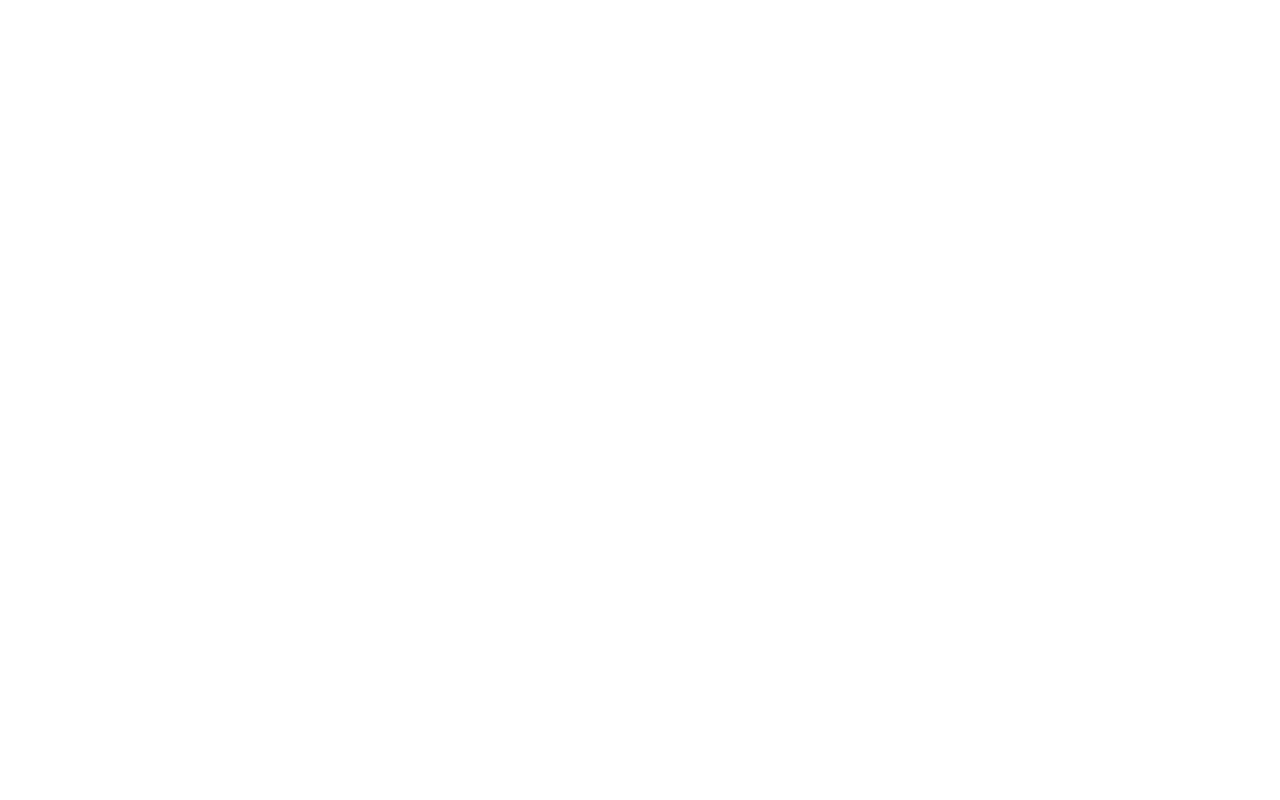
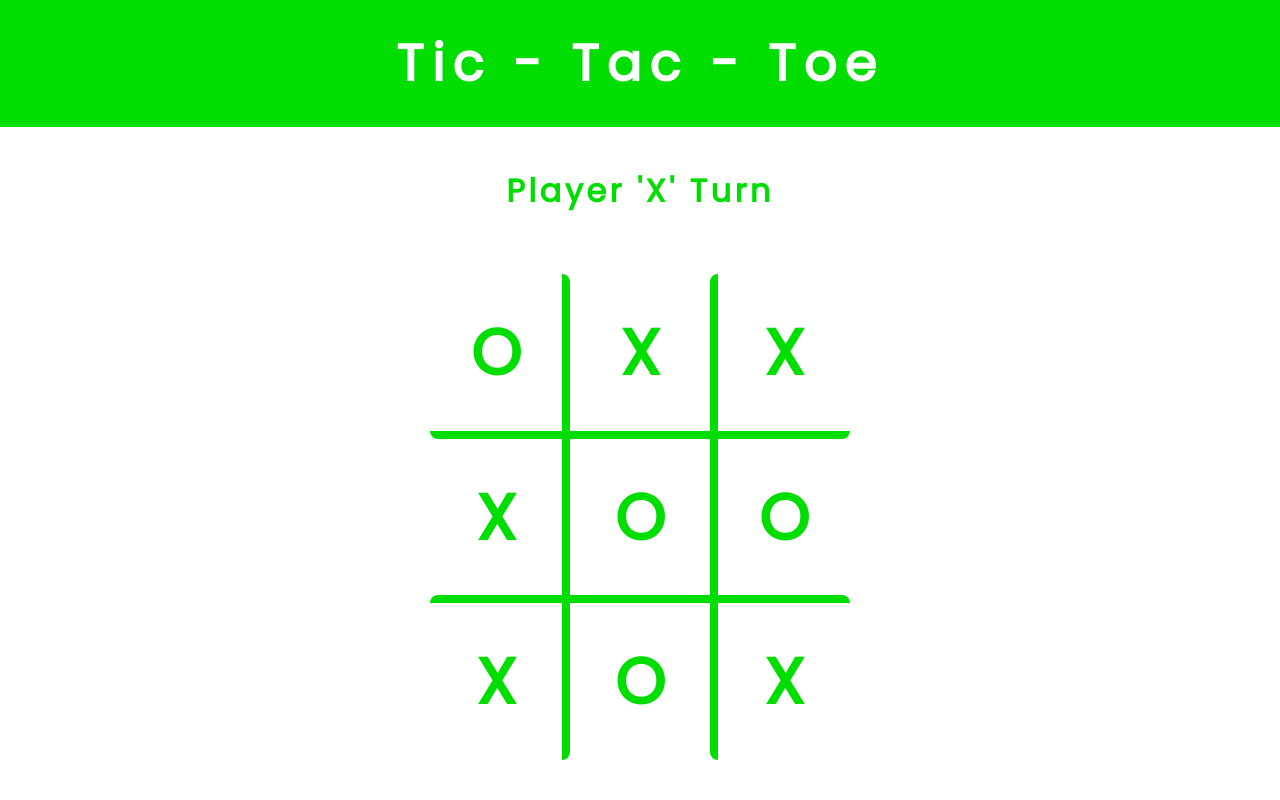
Before and after one commit to prabinbastakoti/TicTacToe, a plain HTML site: page index.html in a window 1280 px wide. Drawn offline with Linux system fonts and the light colour scheme.

Commit message:
Design Front Page

```diff
--- a/index.html
+++ b/index.html
@@ -1,13 +1,42 @@
 <!DOCTYPE html>
 <html lang="en">
+
 <head>
     <meta charset="UTF-8">
     <meta name="viewport" content="width=device-width, initial-scale=1.0">
-    <title>Tic Tac Toe</title>
+    <title>Tic - Tac - Toe</title>
     <link rel="stylesheet" href="style.css">
     <script defer src="script.js"></script>
 </head>
+
 <body>
 
+    <div class="container">
+
+        <div class="header"><h1>Tic - Tac - Toe</h1></div>
+
+        <div class="main">
+
+            <div class="heading"><h3>Player 'X' Turn</h3></div>
+
+            <div class="boardContainer">
+
+                <div class="field">O</div>
+                <div class="field">X</div>
+                <div class="field">X</div>
+                <div class="field">X</div>
+                <div class="field">O</div>
+                <div class="field">O</div>
+                <div class="field">X</div>
+                <div class="field">O</div>
+                <div class="field">X</div>
+
+            </div>
+
+        </div>
+
+    </div>
+
 </body>
+
 </html>
--- a/script.js
+++ b/script.js
@@ -0,0 +1,14 @@
+
+// ====================Create Player====================
+
+const player = (sign) => {
+    return sign;
+};
+
+
+// ====================GameBoard====================
+const gameBoard = (() => {
+    // const board = new Array(9);
+    const board = ["1","2","3","4","5","6","7","8","9"];
+    console.log(board);
+})();
--- a/style.css
+++ b/style.css
@@ -0,0 +1,132 @@
+@import url('https://fonts.googleapis.com/css2?family=Poppins&display=swap');
+
+* {
+    margin: 0;
+    padding: 0;
+    box-sizing: border-box;
+    font-size: 16px;
+    font-family: 'Poppins', sans-serif;
+}
+
+h1 {
+    font-size: 3.2rem;
+    letter-spacing: 8px;
+}
+
+h3 {
+    font-size: 2rem;
+    letter-spacing: 3.5px;
+    color: #00DD00;
+}
+
+.container {
+    max-height: 100vh;
+    height: 100vh;
+    display: flex;
+    flex-direction: column;
+    align-items: center;
+    justify-content: space-between;
+}
+
+
+.header {
+    padding: 25px 0px;
+    width: 100%;
+    text-align: center;
+    background-color: #00DD00;
+    color: white;
+}
+
+
+.main {
+    flex: 1;
+    display: flex;
+    flex-direction: column;
+    justify-content: space-evenly;
+    align-items: center;
+    gap: 10%;
+    padding: 40px 0px;
+    width: 100%;
+    background-color: white;
+
+}
+
+.main .boardContainer {
+    flex: 1;
+    display: grid;
+    grid-template-columns: 1fr 1fr 1fr;
+}
+
+
+.field {
+    width: 140px;
+    height: auto;
+    display: flex;
+    justify-content: center;
+    align-items: center;
+    font-size: 4rem;
+    font-weight: bolder;
+    color: #00DD00;
+}
+
+
+
+
+/* ===================BOX DESIGN============================= */
+
+
+
+.field:nth-child(1) {
+    border-right: solid 8px #00DD00;
+    border-top-right-radius: 8px;
+    border-bottom: solid 8px #00DD00;
+    border-bottom-left-radius: 8px;
+}
+
+
+.field:nth-child(2) {
+    border-bottom: solid 8px #00DD00;
+}
+
+
+.field:nth-child(3) {
+    border-left: solid 8px #00DD00;
+    border-top-left-radius: 8px;
+    border-bottom: solid 8px #00DD00;
+    border-bottom-right-radius: 8px;
+}
+
+
+.field:nth-child(4) {
+    border-right: solid 8px #00DD00;
+}
+
+
+.field:nth-child(6) {
+    border-left: solid 8px #00DD00;
+}
+
+
+.field:nth-child(7) {
+    border-top: solid 8px #00DD00;
+    border-top-left-radius: 8px;
+    border-right: solid 8px #00DD00;
+    border-bottom-right-radius: 8px;
+}
+
+
+.field:nth-child(8) {
+    border-top: solid 8px #00DD00;
+}
+
+
+.field:nth-child(9) {
+    border-top: solid 8px #00DD00;
+    border-top-right-radius: 8px;
+    border-left: solid 8px #00DD00;
+    border-bottom-left-radius: 8px;
+}
+
+
+
+/* ============================================================= */
```
Also changed, not shown: images/github-mark.png (added).
